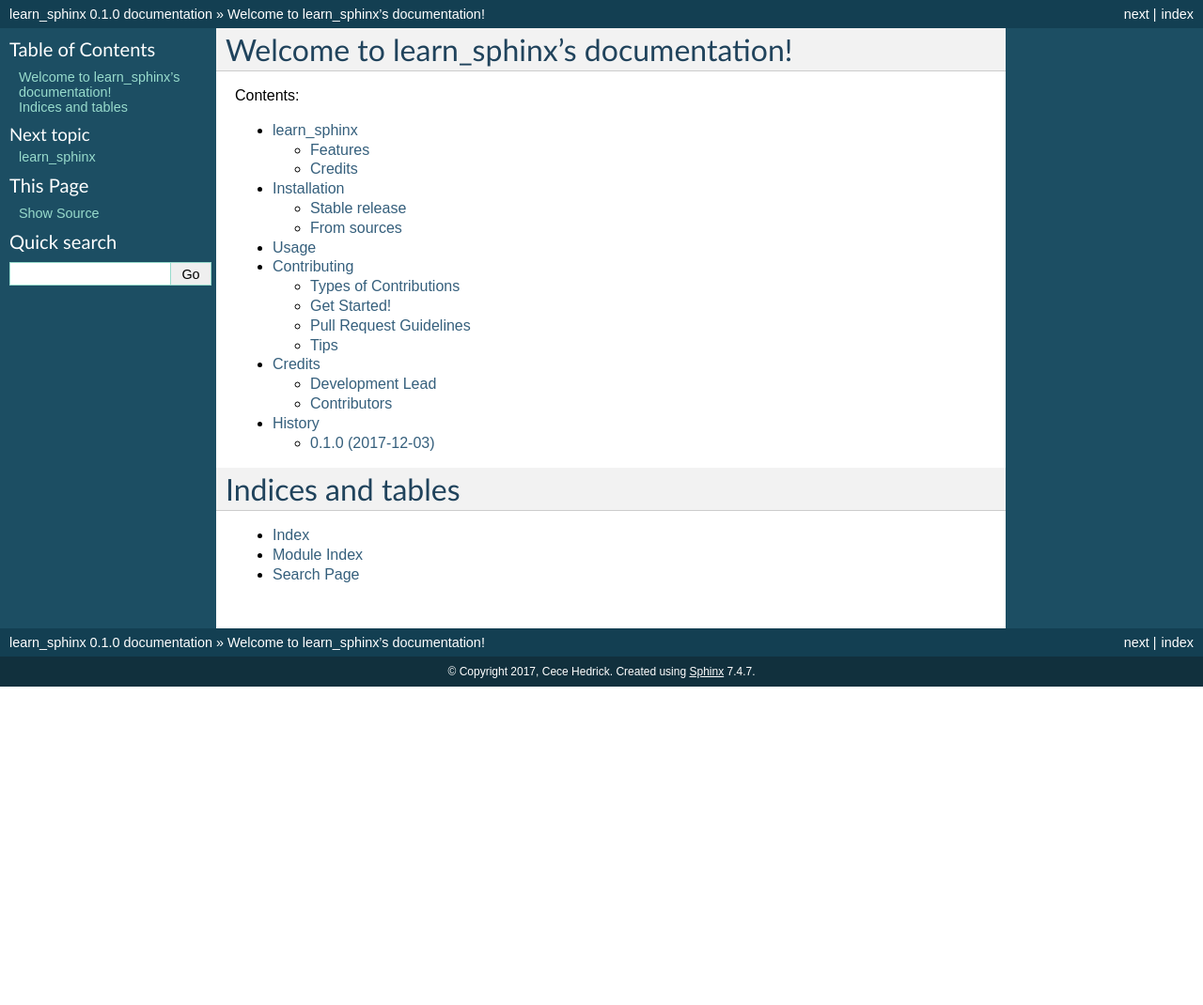
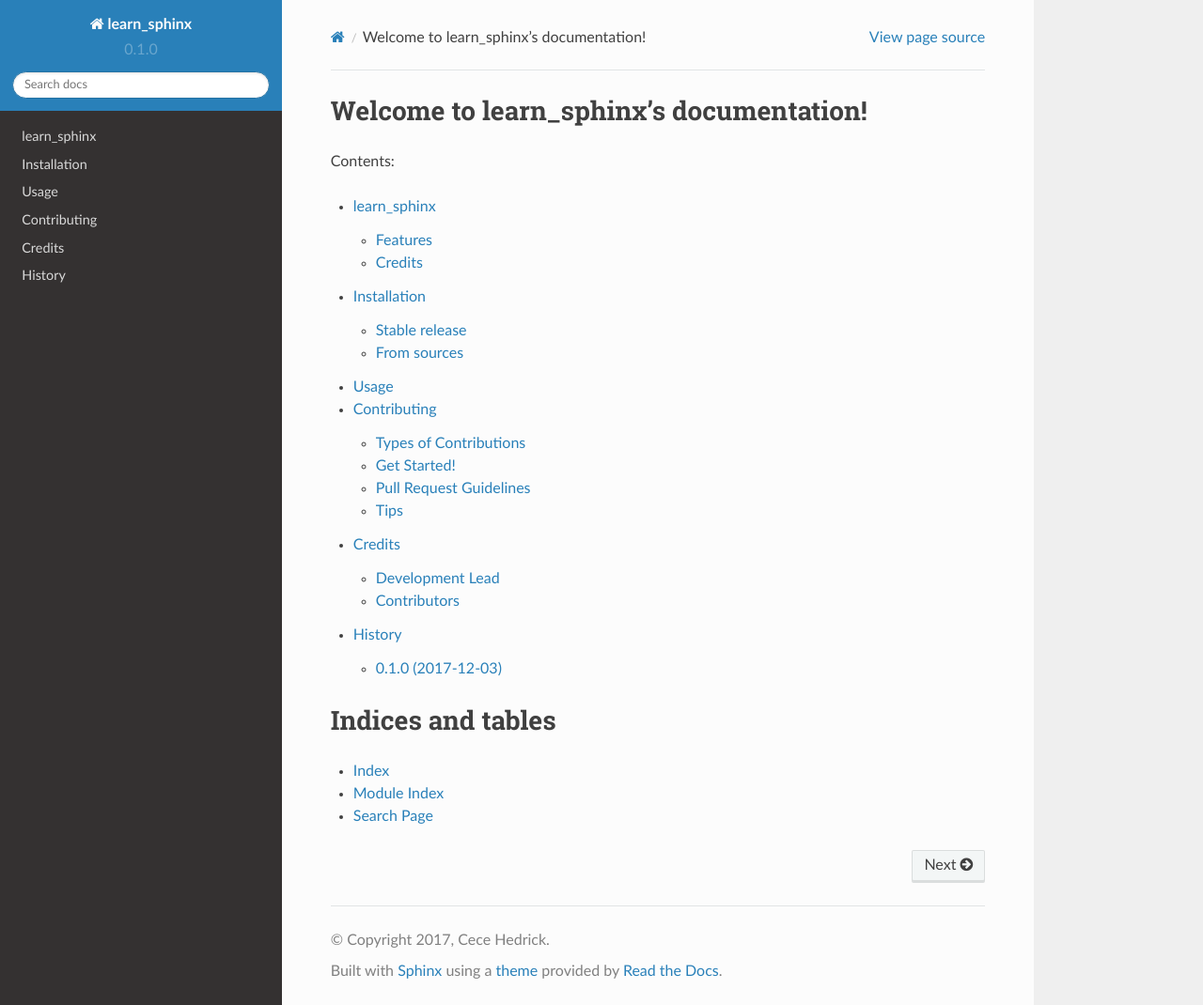
Before and after one commit to piqueen314/learn_sphinx, a Sphinx documentation site: the page built from docs/index.rst, in a window 1280 px wide and 1070 px high. Shown: the whole window at 94% size. Built offline with Sphinx 7.4.7 and the Read the Docs theme 2.0.0, drawn with Linux system fonts in a browser that asks for light colours.

Commit message:
adds read the docs sphinx theme

```diff
--- a/docs/conf.py
+++ b/docs/conf.py
@@ -111,7 +111,11 @@
 
 # The theme to use for HTML and HTML Help pages.  See the documentation for
 # a list of builtin themes.
-html_theme = 'default'
+#html_theme = 'default'
+import sphinx_rtd_theme
+html_theme = "sphinx_rtd_theme"
+html_theme_path = [sphinx_rtd_theme.get_html_theme_path()]
+
 
 # Theme options are theme-specific and customize the look and feel of a
 # theme further.  For a list of options available for each theme, see the
--- a/requirements_dev.txt
+++ b/requirements_dev.txt
@@ -10,3 +10,4 @@
 PyYAML==3.11
 pytest==2.9.2
 pytest-runner==2.11.1
+sphinx_rtd_theme
```
